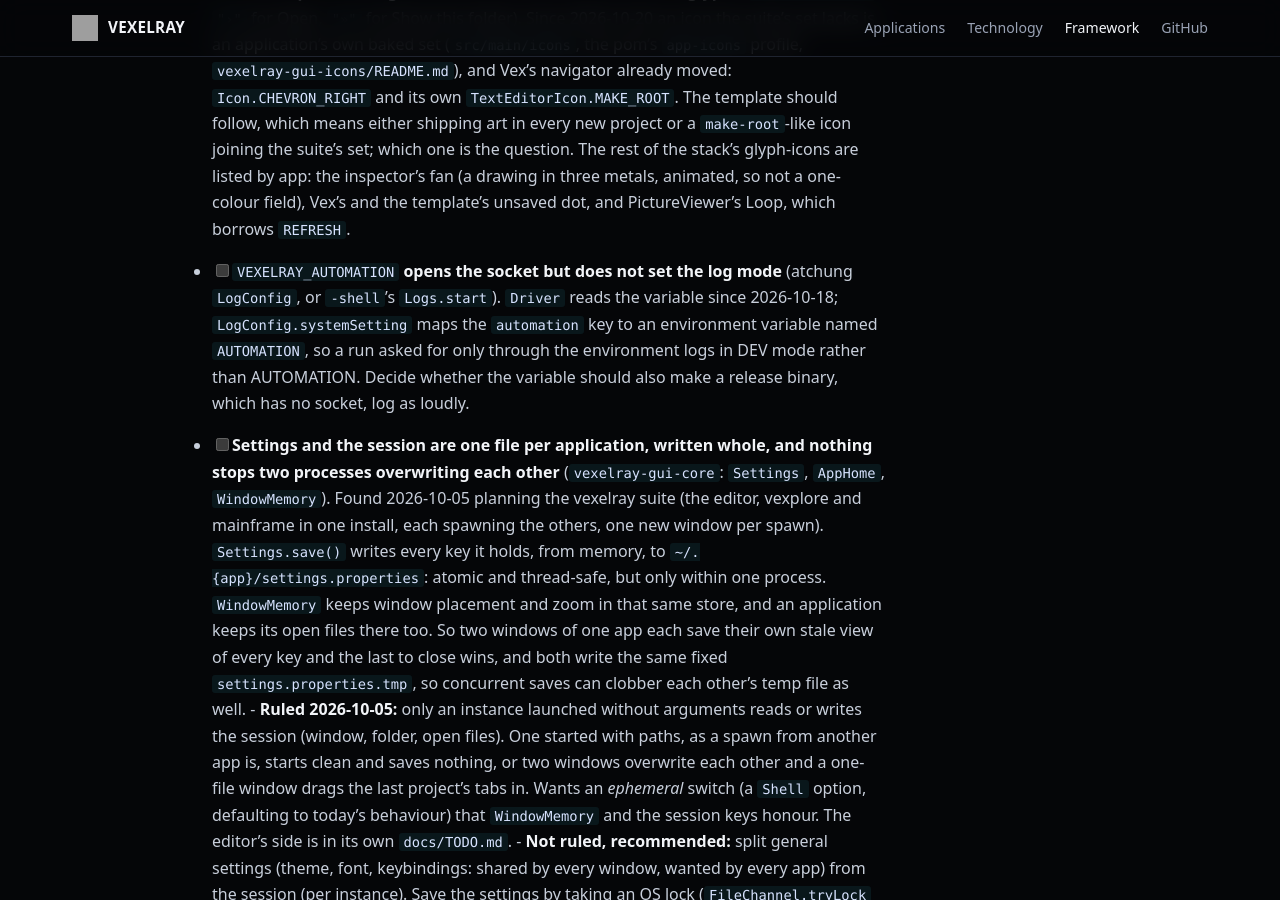
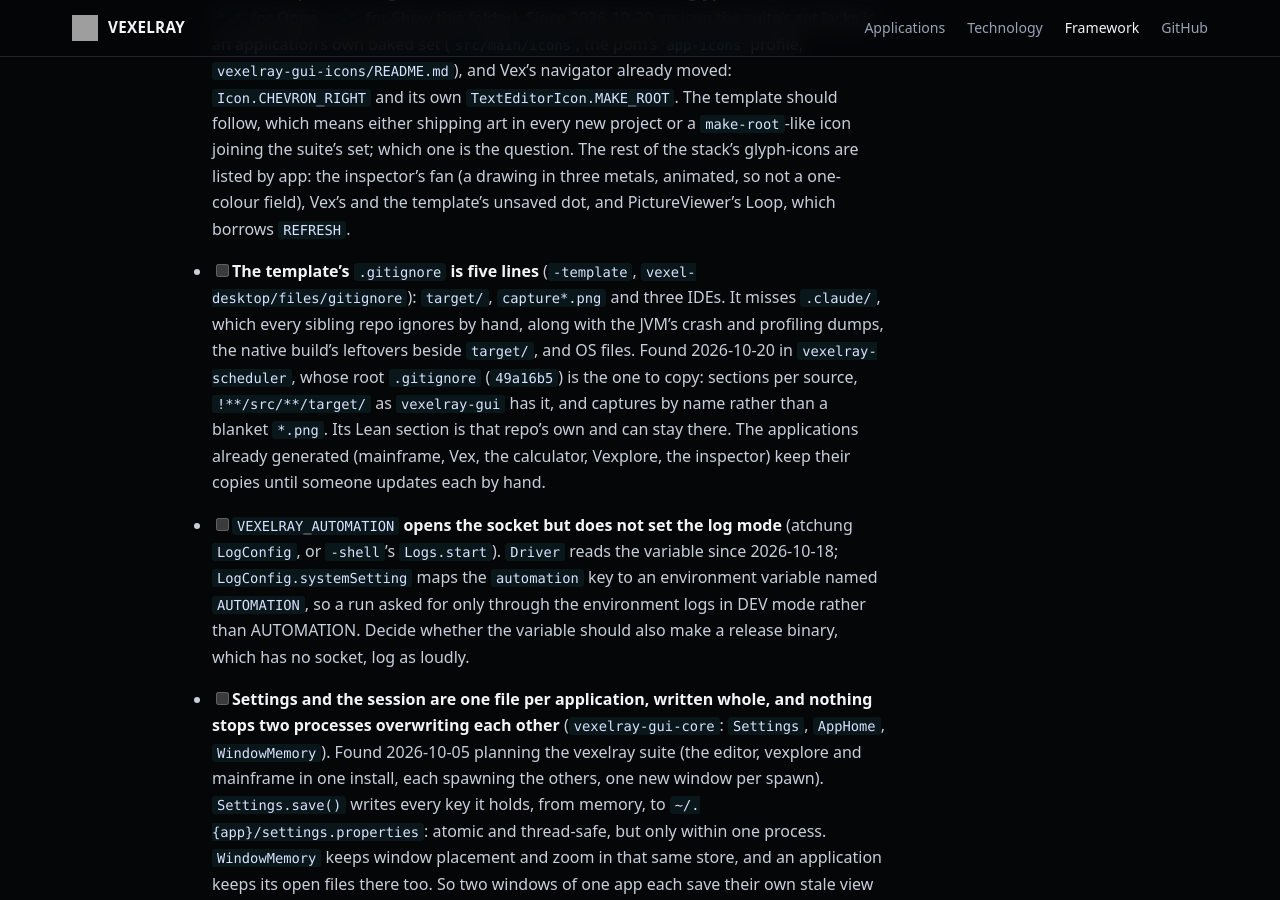
Before and after one commit to sibarum/vexelray-framework, a Jekyll site: the page built from docs/TODO.md, in a window 1280 px wide and 900 px high, scrolled down 14269 px. Built offline with Jekyll 4.4.1, drawn with Linux system fonts in a browser that asks for light colours; our own code applies the rules of GitHub Pages for plain Markdown files.

Commit message:
TODO: the template's .gitignore misses .claude/ and most of what apps leave
Found in vexelray-scheduler, whose root .gitignore is the one to copy.

Co-Authored-By: Claude Opus 5.5 <noreply@anthropic.com>

```diff
--- a/docs/TODO.md
+++ b/docs/TODO.md
@@ -545,6 +545,14 @@ module behind a seam that already exists. Worth doing, and none of it waits for
       is the question. The rest of the stack's glyph-icons are listed by app: the inspector's fan (a drawing in three
       metals, animated, so not a one-colour field), Vex's and the template's unsaved dot, and PictureViewer's Loop,
       which borrows `REFRESH`.
+
+- [ ] **The template's `.gitignore` is five lines** (`-template`, `vexel-desktop/files/gitignore`): `target/`,
+      `capture*.png` and three IDEs. It misses `.claude/`, which every sibling repo ignores by hand, along with the
+      JVM's crash and profiling dumps, the native build's leftovers beside `target/`, and OS files. Found
+      2026-10-20 in `vexelray-scheduler`, whose root `.gitignore` (`49a16b5`) is the one to copy: sections per
+      source, `!**/src/**/target/` as `vexelray-gui` has it, and captures by name rather than a blanket `*.png`.
+      Its Lean section is that repo's own and can stay there. The applications already generated (mainframe, Vex,
+      the calculator, Vexplore, the inspector) keep their copies until someone updates each by hand.
 
 - [ ] **`VEXELRAY_AUTOMATION` opens the socket but does not set the log mode** (atchung `LogConfig`, or
       `-shell`'s `Logs.start`). `Driver` reads the variable since 2026-10-18; `LogConfig.systemSetting` maps the
```
